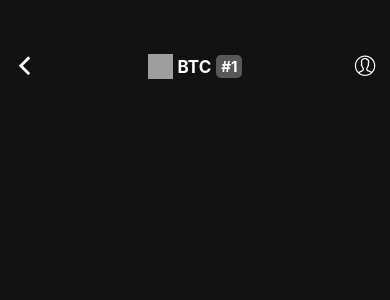
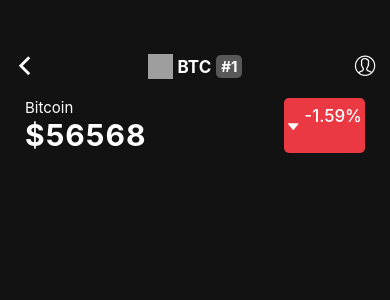
Before and after one commit to ying-teaching/crypto-tracker, a React Native app: screen / in a window 390 px wide. Shown: the top 300 px of the page. Built offline with nearby package versions, Linux system fonts and the light colour scheme; grey boxes are pictures that could not be loaded.

Commit message:
ch1.4 coin detailed price and change

```diff
--- a/src/components/CoinItem/index.jsx
+++ b/src/components/CoinItem/index.jsx
@@ -4,18 +4,19 @@ import { AntDesign } from '@expo/vector-icons';
 
 import styles from './styles';
 
+const ONE_TRILLION = 1000000000000;
+const ONE_BILLION = 1000000000;
+const ONE_MILLION = 1000000;
+
 const normalizeMarketCap = (marketCap) => {
-  if (marketCap >= 1_000_000_000_000) {
-    return `${Math.floor(marketCap / 1_000_000_000_000)} T`;
+  if (marketCap >= ONE_TRILLION) {
+    return `${Math.floor(marketCap / ONE_TRILLION)} T`;
   }
-  if (marketCap >= 1_000_000_000) {
-    return `${Math.floor(marketCap / 1_000_000_000)} B`;
+  if (marketCap >= ONE_BILLION) {
+    return `${Math.floor(marketCap / ONE_BILLION)} B`;
   }
-  if (marketCap >= 1_000_000_000_000) {
-    return `${Math.floor(marketCap / 1_000_000)} M`;
-  }
-  if (marketCap >= 1_000_000_000_000) {
-    return `${Math.floor(marketCap / 1_000_000_000_000)} K`;
+  if (marketCap >= ONE_MILLION) {
+    return `${Math.floor(marketCap / ONE_MILLION)} M`;
   }
 
   return marketCap;
--- a/src/screens/CoinDetailedScreen/components/CoinDetailedHeader/styles.js
+++ b/src/screens/CoinDetailedScreen/components/CoinDetailedHeader/styles.js
@@ -3,7 +3,6 @@ import { StyleSheet } from 'react-native';
 const styles = StyleSheet.create({
   headerContainer: {
     flexDirection: 'row',
-    paddingHorizontal: 10,
     alignItems: 'center',
     justifyContent: 'space-between',
   },
--- a/src/screens/CoinDetailedScreen/index.jsx
+++ b/src/screens/CoinDetailedScreen/index.jsx
@@ -1,23 +1,61 @@
 import { Image, Text, View } from 'react-native';
 import React from 'react';
+
+import { AntDesign } from '@expo/vector-icons';
 
 import CoinDetailedHeader from './components/CoinDetailedHeader';
 
 import Coin from '../../../assets/data/crypto.json';
+import styles from './styles';
 
 const CoinDetailedScreen = () => {
   const {
     image: { small },
+    name,
     symbol,
-    market_data: { market_cap_rank },
+    market_data: {
+      market_cap_rank,
+      current_price,
+      price_change_percentage_24h,
+    },
   } = Coin;
+
+  const percentageColor =
+    price_change_percentage_24h < 0 ? '#ea3943' : '#16c784';
+
   return (
-    <View>
+    <View style={{ paddingHorizontal: 10 }}>
       <CoinDetailedHeader
         image={small}
         symbol={symbol}
         marketCapRank={market_cap_rank}
       />
+      <View style={styles.priceContainer}>
+        <View>
+          <Text style={styles.name}>{name}</Text>
+          <Text style={styles.currentPrice}>${current_price.usd}</Text>
+        </View>
+        <View
+          style={{
+            backgroundColor: percentageColor,
+            padding: 5,
+            borderRadius: 5,
+            paddingHorizontal: 3,
+            paddingVertical: 8,
+            flexDirection: 'row',
+          }}
+        >
+          <AntDesign
+            name={price_change_percentage_24h < 0 ? 'caretdown' : 'caretup'}
+            size={12}
+            color={'white'}
+            style={{ alignSelf: 'center', marginRight: 5 }}
+          />
+          <Text style={styles.priceChange}>
+            {price_change_percentage_24h.toFixed(2)}%
+          </Text>
+        </View>
+      </View>
     </View>
   );
 };
--- /dev/null
+++ b/src/screens/CoinDetailedScreen/styles.js
@@ -0,0 +1,22 @@
+import { StyleSheet } from 'react-native';
+
+const styles = StyleSheet.create({
+  currentPrice: {
+    color: 'white',
+    fontSize: 30,
+    fontWeight: 'bold',
+    letterSpacing: 1,
+  },
+  name: {
+    color: 'white',
+    fontSize: 15,
+  },
+  priceContainer: {
+    padding: 15,
+    flexDirection: 'row',
+    justifyContent: 'space-between',
+  },
+  priceChange: { color: 'white', fontSize: 17, fontWeight: '500' },
+});
+
+export default styles;
```
Also changed, not shown: 1 other file (tests, documents, lock files or other folders).
